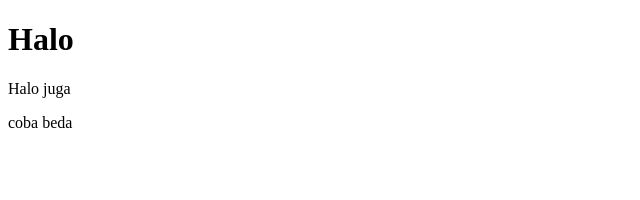
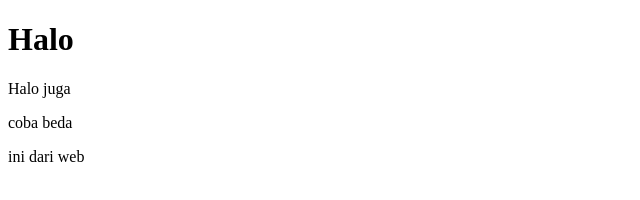
Before and after one commit to drtaufiqh/lat-sendiri-p9, a plain HTML site: page index.html in a window 1280 px wide. Shown: the full height of the page, 0-640 px from the left. Drawn offline with Linux system fonts and the light colour scheme.

Commit message:
nambah ini dari web

```diff
--- a/index.html
+++ b/index.html
@@ -10,5 +10,6 @@
     <h1>Halo</h1>
     <p> Halo juga </p>
     <p> coba beda </p>
+    <p> ini dari web </p>
 </body>
 </html>
```
